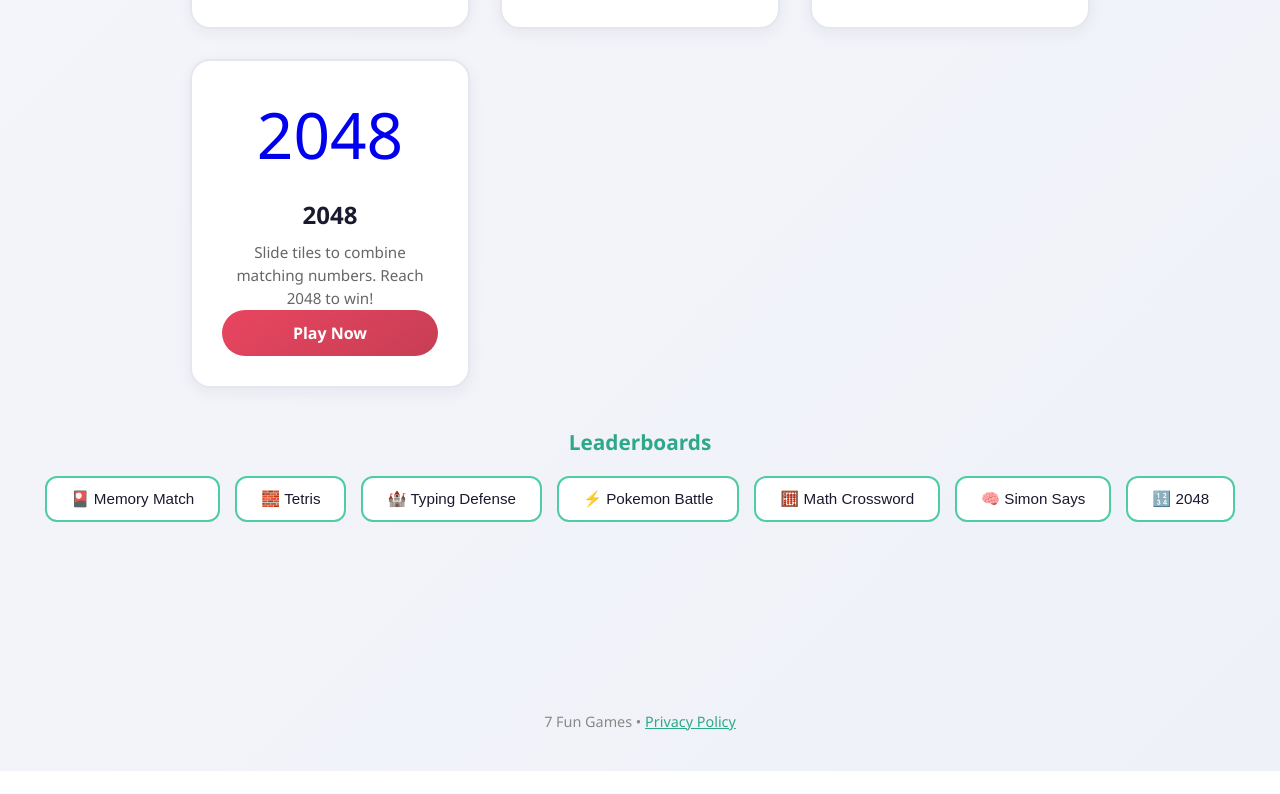
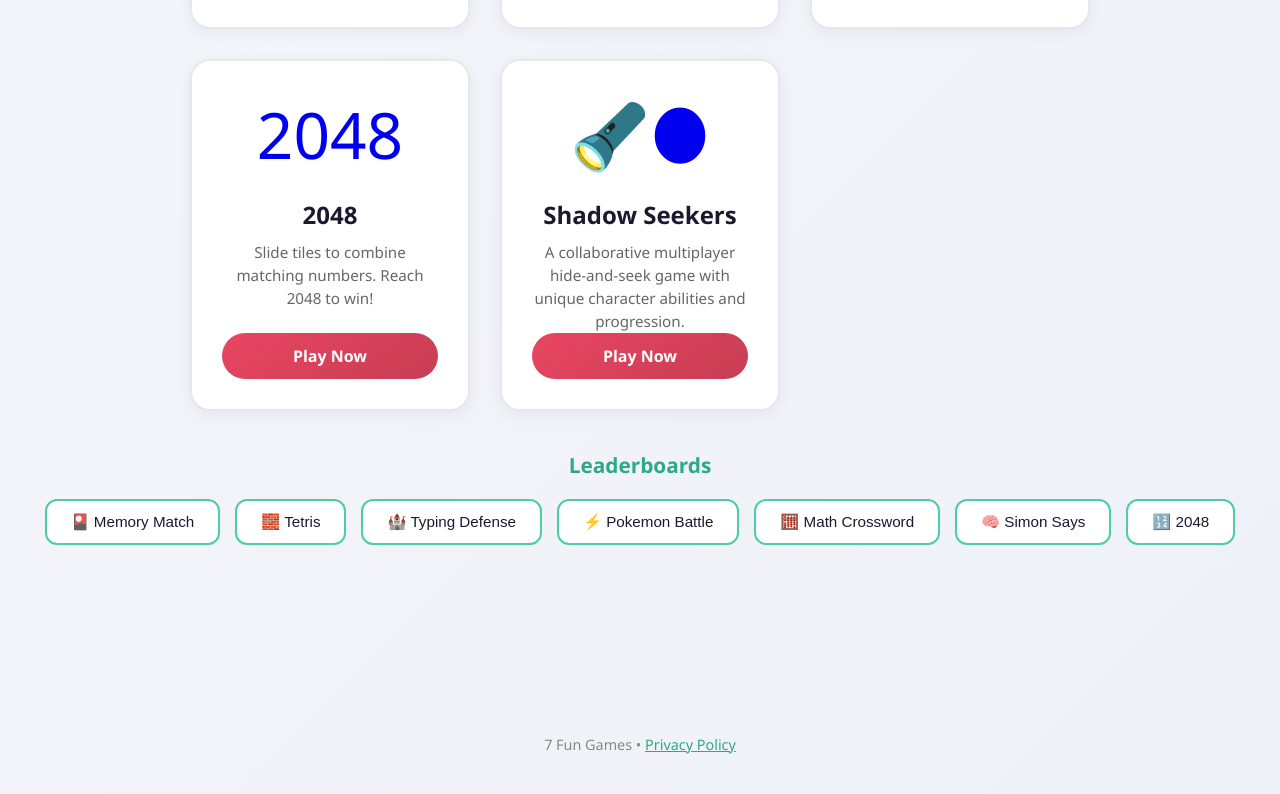
Before and after one commit to lojul/minigame, a website: page index.html in a window 1280 px wide. Shown: the part 962-1756 px from the top of the page. Before the commit the page ends 1733 px from the top, so only its background shows below. Drawn offline with nearby package versions, Linux system fonts and the light colour scheme.

Commit message:
Add Shadow Seekers game card linking to its Railway deployment
Co-Authored-By: Claude Sonnet 5 <noreply@anthropic.com>

```diff
--- a/index.html
+++ b/index.html
@@ -341,6 +341,13 @@
             <p>Slide tiles to combine matching numbers. Reach 2048 to win!</p>
             <span class="play-btn">Play Now</span>
         </a>
+
+        <a href="https://shadow-seekers-production.up.railway.app" class="game-card" target="_blank" rel="noopener">
+            <span class="game-icon">🔦🌑</span>
+            <h2>Shadow Seekers</h2>
+            <p>A collaborative multiplayer hide-and-seek game with unique character abilities and progression.</p>
+            <span class="play-btn">Play Now</span>
+        </a>
     </div>
 
     <div class="scores-section">
```
